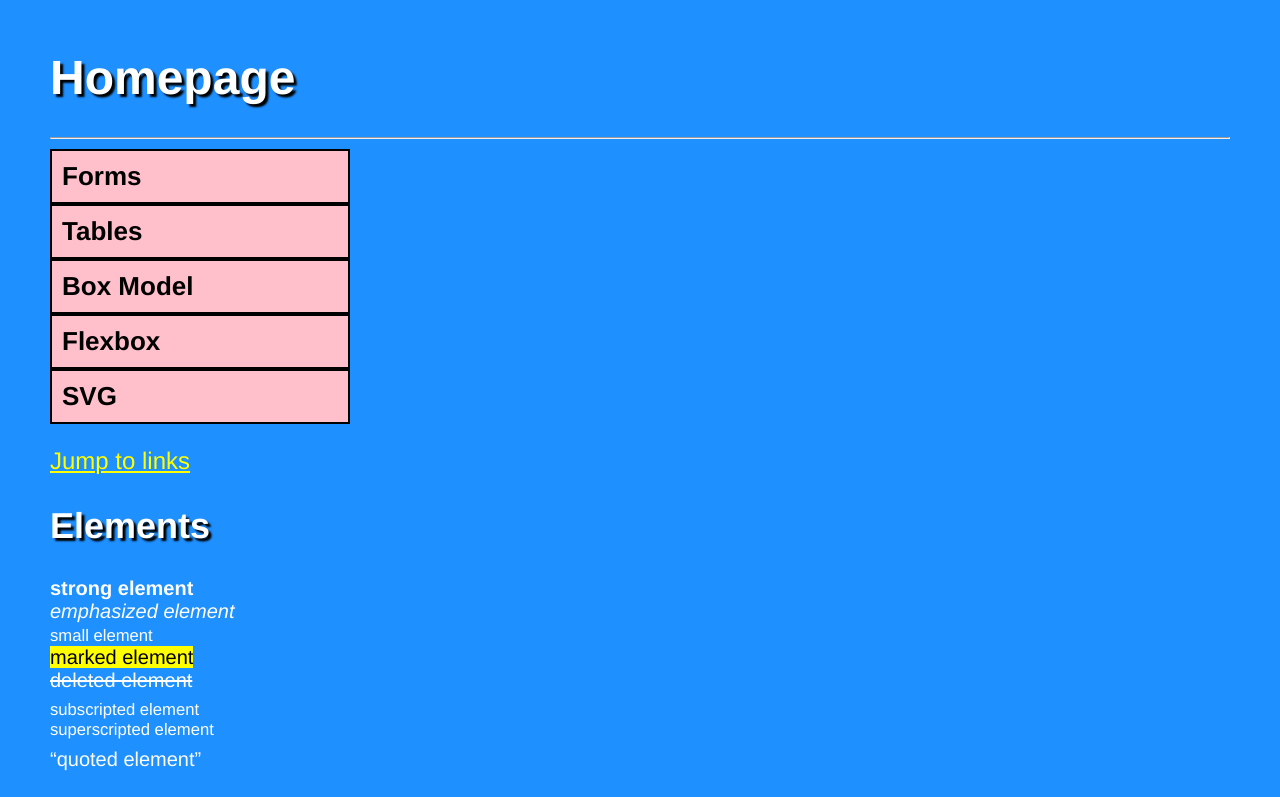
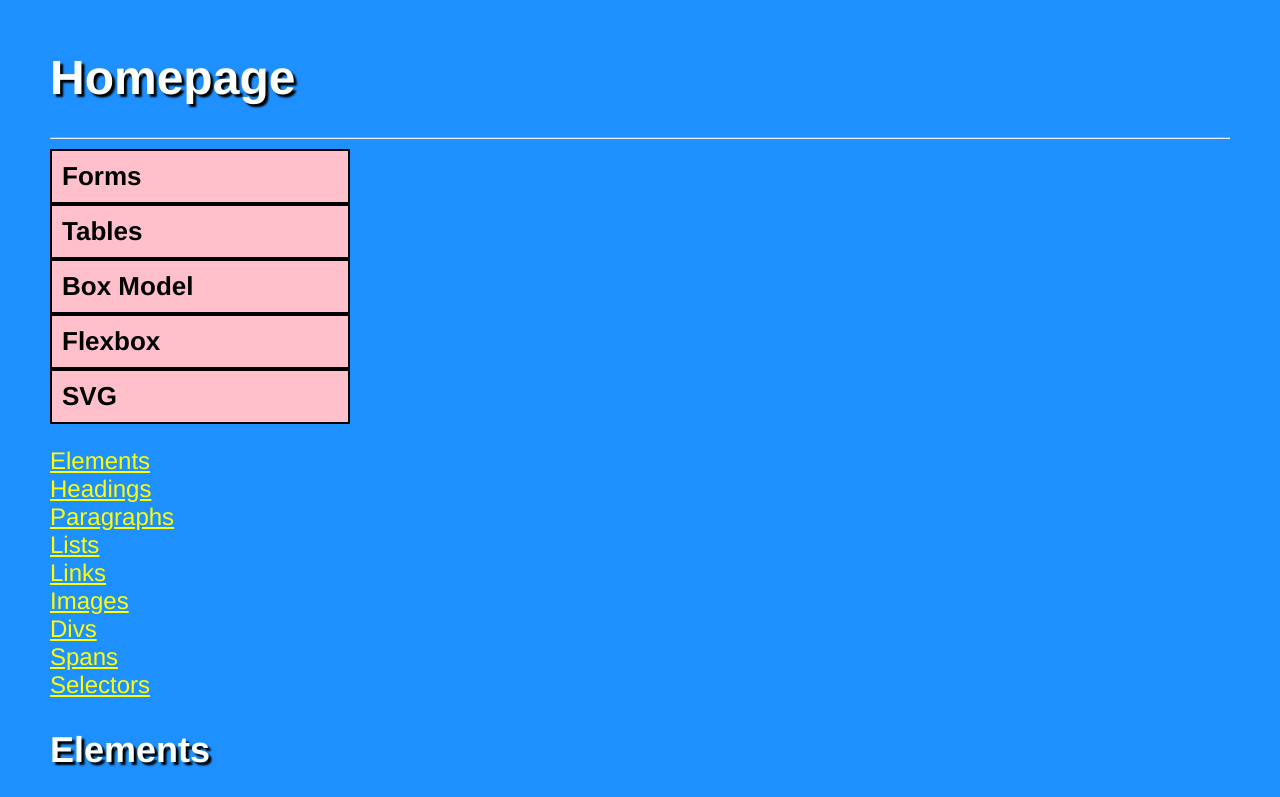
Before and after one commit to Derrickdog/website-fundamentals, a plain HTML site: page index.html in a window 1280 px wide. Shown: the top 797 px of the page. Drawn offline with Linux system fonts and the light colour scheme.

Commit message:
Add id links

```diff
--- a/index.html
+++ b/index.html
@@ -24,9 +24,17 @@
       </ul>
     </nav>
 
-    <br><a href="#links">Jump to links</a>
+    <br><a href="#elements">Elements</a>
+    <br><a href="#headings">Headings</a>
+    <br><a href="#paragraphs">Paragraphs</a>
+    <br><a href="#lists">Lists</a>
+    <br><a href="#links">Links</a>
+    <br><a href="#images">Images</a>
+    <br><a href="#divs">Divs</a>
+    <br><a href="#spans">Spans</a>
+    <br><a href="#selectors">Selectors</a>
 
-    <h2>Elements</h2>
+    <h2 id="elements">Elements</h2>
     <strong>strong element</strong><br>
     <em>emphasized element</em><br>
     <small>small element</small><br>
@@ -36,7 +44,7 @@
     <sup>superscripted element</sup><br>
     <q>quoted element</q>
 
-    <h2>Headings</h2>
+    <h2 id="headings">Headings</h2>
     <div class="headings">
       <h1>Heading 1</h1>
       <h2 class="none">Heading 2</h2>
@@ -46,18 +54,19 @@
       <h6>Heading 6</h6>
     </div>
 
-    <h2>Paragraphs</h2>
+    <h2 id="paragraphs">Paragraphs</h2>
     <p>Almost all elements on an HTML page are just pieces of content wrapped in opening and closing HTML tags.</p>
     <p>Lorem ipsum dolor sit amet consectetur, adipisicing elit. Dolore, distinctio ipsa. Sunt a modi rerum quaerat voluptatum qui doloribus dolorum mollitia odit esse, ipsa dignissimos illo voluptates atque? Maxime, repellendus!</p>
     <p>Lorem ipsum dolor sit amet, consectetur adipisicing elit. Ducimus vitae nobis rerum culpa eveniet dolores at iure obcaecati debitis, eos ullam commodi repellat dignissimos eaque blanditiis quos, perferendis impedit enim?</p>
 
-    <h2>Unordered Lists</h2>
+    <h2 id="lists">Lists</h2>
+    <h3>Unordered List</h3>
     <ul>
         <li>Item 1</li>
         <li>Item 2</li>
         <li>Item 3</li>
     </ul>
-    <h2>Ordered Lists</h2>
+    <h3>Ordered List</h3>
     <ol>
         <li>Item 1</li>
         <li>Item 2</li>
@@ -74,7 +83,7 @@
     <!--a href="relative.html">Relative</a-->
     <a href="./pages/relative.html">Relative</a>
 
-    <h2>Images</h2>
+    <h2 id="images">Images</h2>
     <h3>Relative Image</h3>
     <img src="./images/dog.jpg" alt="A Dog">
 
@@ -103,16 +112,16 @@
         </tr>
       </table>
 
-      <h2>Divs</h2>
+      <h2 id="divs">Divs</h2>
       <div style="background-color:black;color:white;padding:20px;">
         <h2>London</h2>
         <p>London is the capital city of England. It is the most populous city in the United Kingdom, with a metropolitan area of over 13 million inhabitants.</p>
       </div>
 
-      <h2>Spans</h2>
+      <h2 id="spans">Spans</h2>
       <p>My mother has <span style="color:blue;font-weight:bold">blue</span> eyes and my father has <span style="color:darkolivegreen;font-weight:bold">dark green</span> eyes.</p>
 
-      <h2>Selectors</h2>
+      <h2 id="selectors">Selectors</h2>
       <h3>Class Selectors</h3>
       <div class="alert-text">
         Please agree to our terms of service
```
